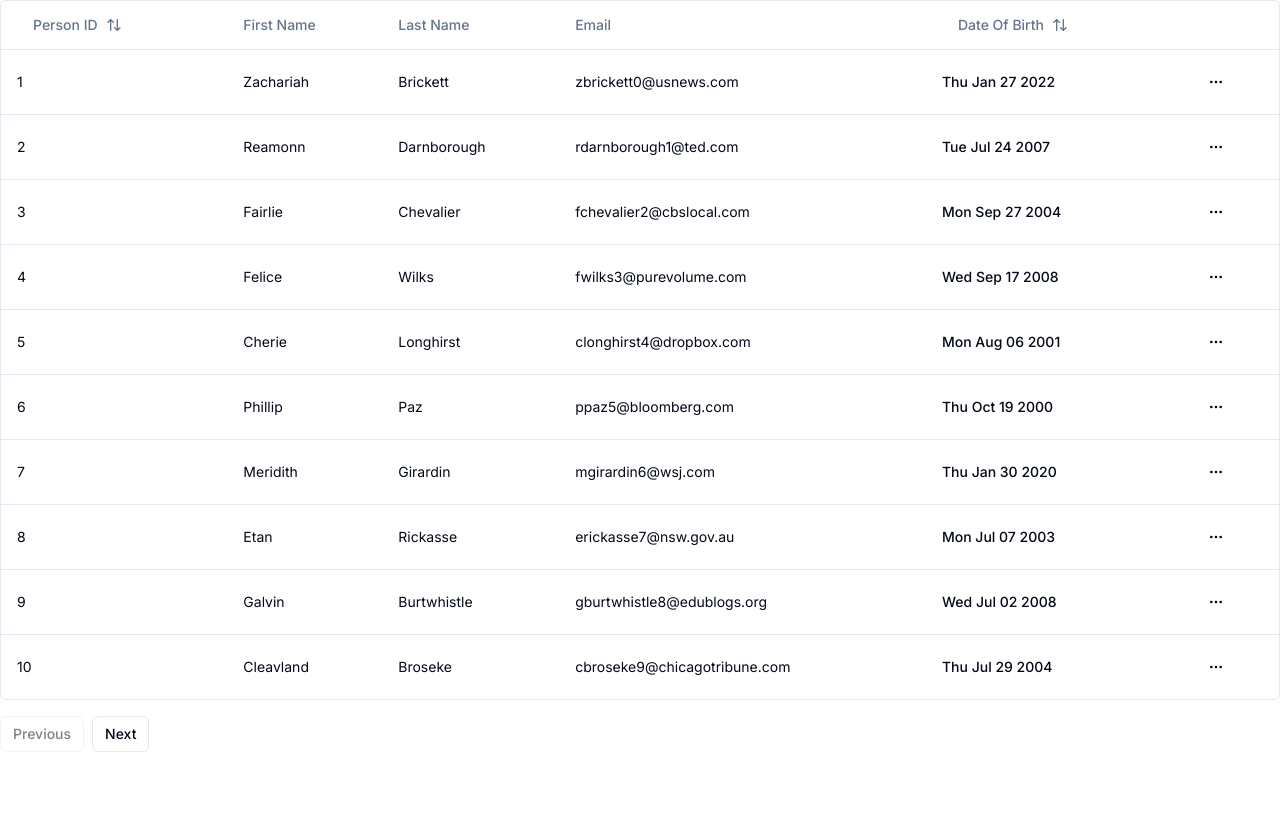
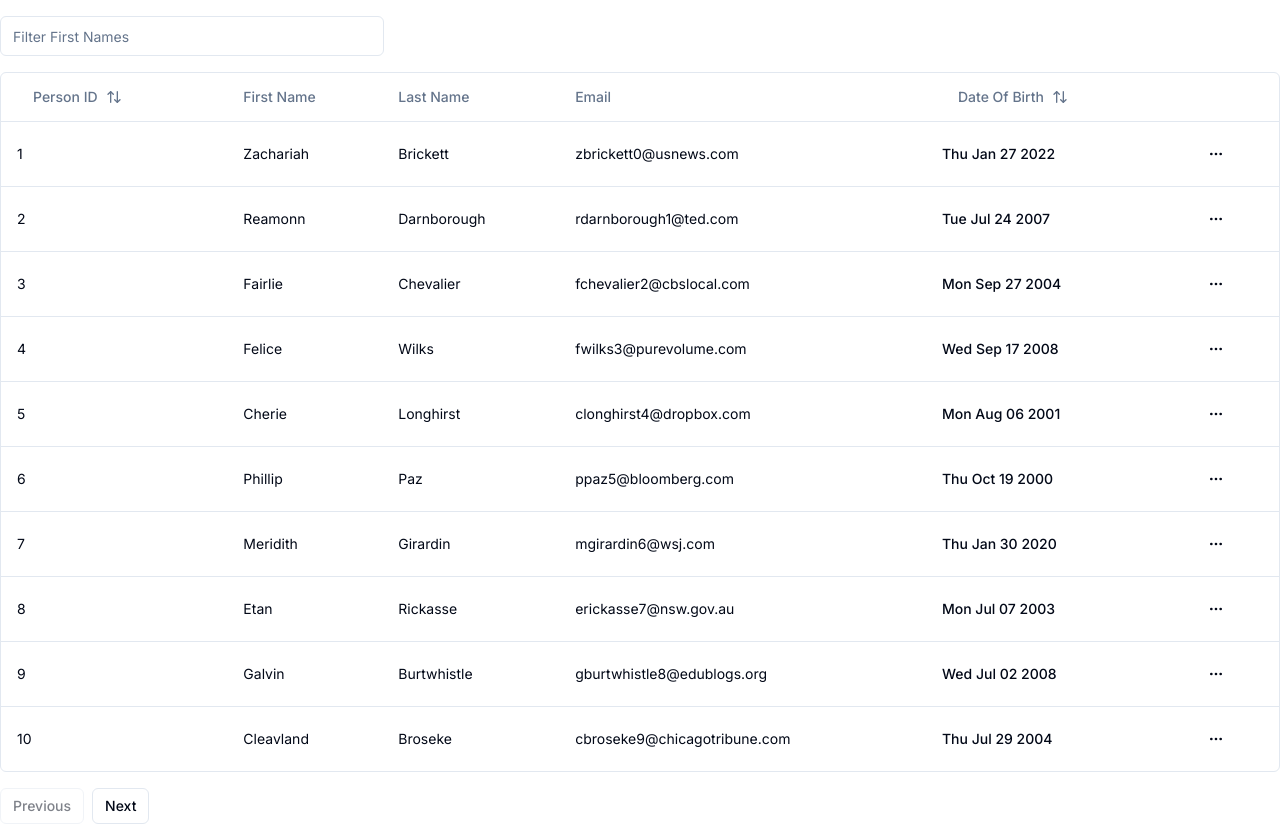
Before and after one commit to MertMURAT/React-Table-Template, a Next.js app in the folder shadcn-table/: page /people in a window 1280 px wide. Before the commit the page ends 800 px from the top, so only its background shows below. Built offline with nearby package versions, Linux system fonts and the light colour scheme.

Commit message:
Filter by first name

```diff
--- /dev/null
+++ b/shadcn-table/components/ui/input.tsx
@@ -0,0 +1,25 @@
+import * as React from "react"
+
+import { cn } from "@/src/lib/utils"
+
+export interface InputProps
+  extends React.InputHTMLAttributes<HTMLInputElement> {}
+
+const Input = React.forwardRef<HTMLInputElement, InputProps>(
+  ({ className, type, ...props }, ref) => {
+    return (
+      <input
+        type={type}
+        className={cn(
+          "flex h-10 w-full rounded-md border border-input bg-background px-3 py-2 text-sm ring-offset-background file:border-0 file:bg-transparent file:text-sm file:font-medium placeholder:text-muted-foreground focus-visible:outline-none focus-visible:ring-2 focus-visible:ring-ring focus-visible:ring-offset-2 disabled:cursor-not-allowed disabled:opacity-50",
+          className
+        )}
+        ref={ref}
+        {...props}
+      />
+    )
+  }
+)
+Input.displayName = "Input"
+
+export { Input }
--- a/shadcn-table/src/app/people/data-table.tsx
+++ b/shadcn-table/src/app/people/data-table.tsx
@@ -2,9 +2,11 @@
 
 import {
     ColumnDef,
+    ColumnFiltersState,
     SortingState,
     flexRender,
     getCoreRowModel,
+    getFilteredRowModel,
     getPaginationRowModel,
     getSortedRowModel,
     useReactTable,
@@ -21,6 +23,7 @@
 
 import React from 'react'
 import { Button } from "@/src/components/ui/button"
+import { Input } from "@/components/ui/input"
 
 interface DataTableProps<TData, TValue> {
     columns: ColumnDef<TData, TValue>[]
@@ -32,20 +35,36 @@
     data,
 }: DataTableProps<TData, TValue>) {
     const [sorting, setSorting] = React.useState<SortingState>([])
+    const [columnFilters, setColumnFilters] = React.useState<ColumnFiltersState>([])
     const table = useReactTable({
         data,
         columns,
         getCoreRowModel: getCoreRowModel(),
         getPaginationRowModel: getPaginationRowModel(),
         getSortedRowModel: getSortedRowModel(),
+        getFilteredRowModel: getFilteredRowModel(),
+
         onSortingChange: setSorting,
+        onColumnFiltersChange: setColumnFilters,
         state: {
             sorting,
+            columnFilters,
         },
     });
 
     return (
         <div>
+            {/* input */}
+            <div className="flex items-center py-4">
+                <Input
+                    placeholder="Filter First Names"
+                    value={table.getColumn('first_name')?.getFilterValue() as string || ""}
+                    onChange={(e) => {
+                        table.getColumn("first_name")?.setFilterValue(e.target.value);
+                    }}
+                    className="max-w-sm"
+                />
+            </div>
             {/* table */}
             <div className="rounded-md border">
                 <Table>
```
